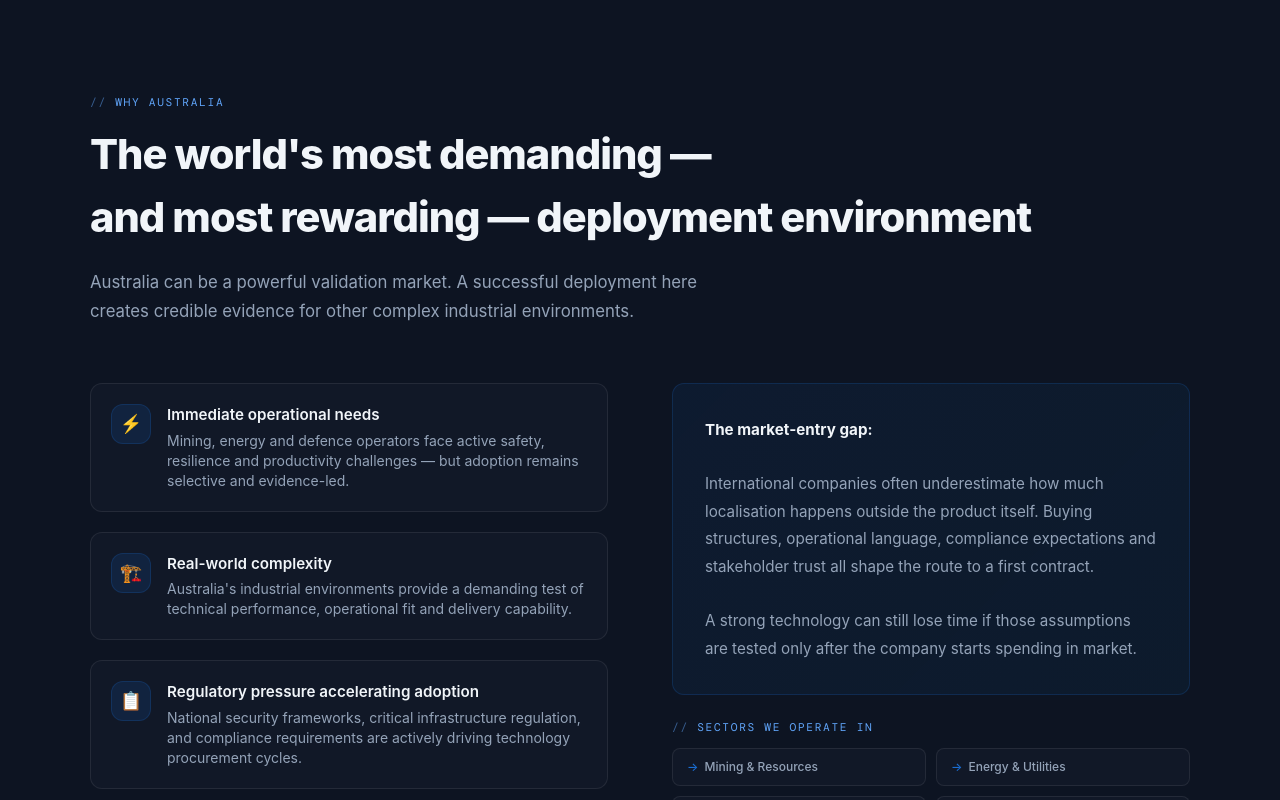
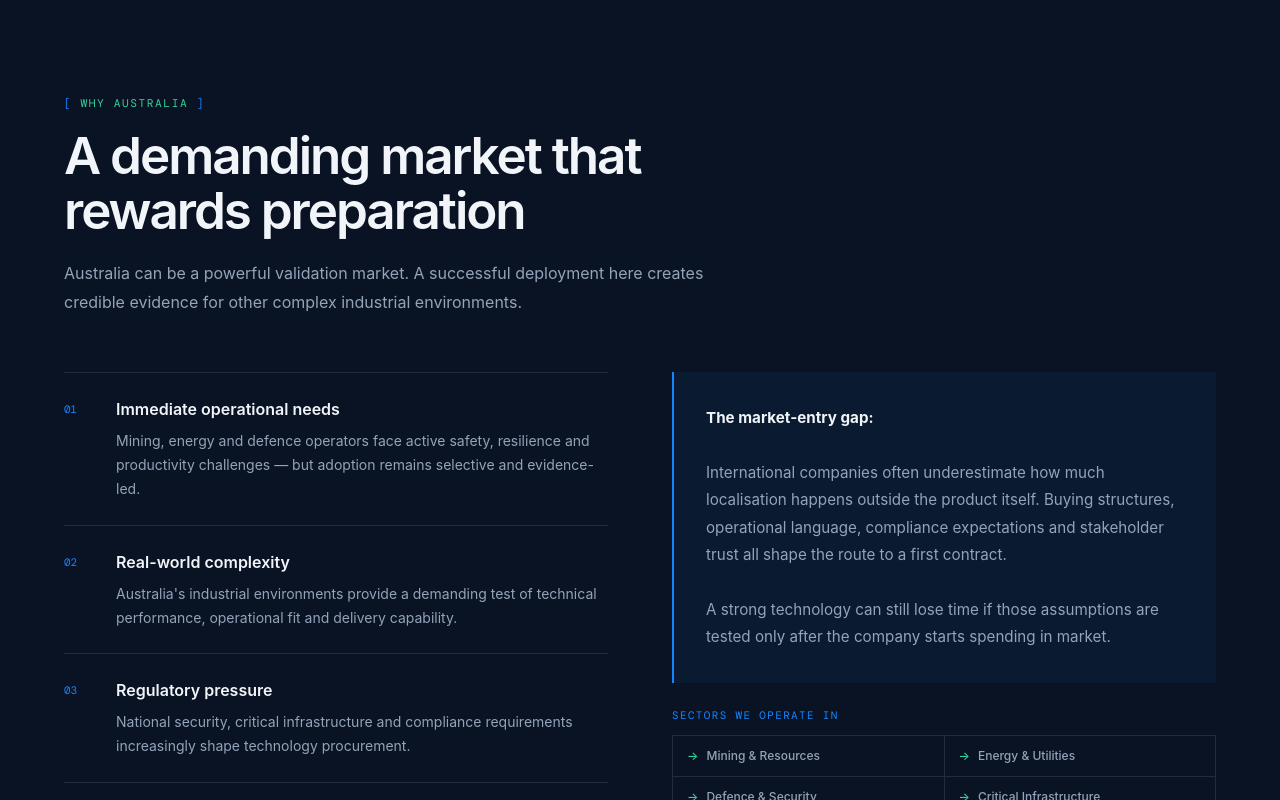
Before and after one commit to cecilepagneux-afk/camelvsunicorn, a React (Vite) app: page / in a window 1280 px wide. Shown: the part 880-1680 px from the top of the page. Built offline with nearby package versions, Linux system fonts and the light colour scheme.

Commit message:
Apply Digital Precision design to src/components/Why.tsx

```diff
--- a/src/components/Why.tsx
+++ b/src/components/Why.tsx
@@ -1,29 +1,29 @@
 const features = [
-  { icon: '⚡', title: 'Immediate operational needs', desc: 'Mining, energy and defence operators face active safety, resilience and productivity challenges — but adoption remains selective and evidence-led.' },
-  { icon: '🏗️', title: 'Real-world complexity', desc: "Australia's industrial environments provide a demanding test of technical performance, operational fit and delivery capability." },
-  { icon: '📋', title: 'Regulatory pressure accelerating adoption', desc: "National security frameworks, critical infrastructure regulation, and compliance requirements are actively driving technology procurement cycles." },
-  { icon: '🌏', title: 'A credible Asia-Pacific base', desc: 'Australia offers institutional stability and a strong reference market for companies planning a broader regional presence.' },
+  { title: 'Immediate operational needs', desc: 'Mining, energy and defence operators face active safety, resilience and productivity challenges — but adoption remains selective and evidence-led.' },
+  { title: 'Real-world complexity', desc: "Australia's industrial environments provide a demanding test of technical performance, operational fit and delivery capability." },
+  { title: 'Regulatory pressure', desc: 'National security, critical infrastructure and compliance requirements increasingly shape technology procurement.' },
+  { title: 'A credible Asia-Pacific base', desc: 'Australia offers institutional stability and a strong reference market for companies planning a broader regional presence.' },
 ];
 
 const sectors = ['Mining & Resources','Energy & Utilities','Defence & Security','Critical Infrastructure','Industrial Operations','Smart Cities'];
 
 export default function Why() {
   return (
-    <section id="why" className="bg-[#0d1422] px-[5%] py-24">
-      <div className="max-w-[1100px] mx-auto">
-        <p className="font-mono text-[0.7rem] tracking-[0.15em] text-blue-400 uppercase mb-3 before:content-['//\00a0'] before:opacity-50">Why Australia</p>
-        <h2 className="text-[clamp(1.9rem,3.5vw,2.6rem)] font-extrabold tracking-tight mb-5">The world's most demanding —<br />and most rewarding — deployment environment</h2>
-        <p className="text-slate-400 text-[1.05rem] max-w-[620px] leading-[1.75] mb-14">Australia can be a powerful validation market. A successful deployment here creates credible evidence for other complex industrial environments.</p>
+    <section id="why" className="cvds-section bg-[#0a1324]">
+      <div className="max-w-[1200px] mx-auto">
+        <p className="cvds-kicker">Why Australia</p>
+        <h2 className="cvds-heading max-w-[760px] mb-5">A demanding market that rewards preparation</h2>
+        <p className="cvds-intro max-w-[650px] mb-14">Australia can be a powerful validation market. A successful deployment here creates credible evidence for other complex industrial environments.</p>
 
         <div className="grid md:grid-cols-2 gap-16 items-start">
           {/* Left: features */}
-          <div className="flex flex-col gap-5">
-            {features.map(f => (
-              <div key={f.title} className="flex gap-4 items-start p-5 bg-[#111827] border border-white/[0.08] rounded-xl hover:border-[rgba(26,110,212,0.3)] transition-colors">
-                <div className="w-10 h-10 flex-shrink-0 bg-[rgba(26,110,212,0.14)] border border-[rgba(26,110,212,0.2)] rounded-xl grid place-items-center text-lg">{f.icon}</div>
+          <div className="flex flex-col border-b border-white/[0.1]">
+            {features.map((f, index) => (
+              <div key={f.title} className="grid grid-cols-[36px_1fr] gap-4 items-start border-t border-white/[0.1] py-6">
+                <div className="font-mono text-[0.68rem] text-[#1686ff] pt-1">{String(index + 1).padStart(2, '0')}</div>
                 <div>
-                  <h3 className="text-[0.95rem] font-semibold mb-1">{f.title}</h3>
-                  <p className="text-sm text-slate-400">{f.desc}</p>
+                  <h3 className="text-base font-semibold mb-2">{f.title}</h3>
+                  <p className="text-sm text-slate-400 leading-[1.7]">{f.desc}</p>
                 </div>
               </div>
             ))}
@@ -31,7 +31,7 @@ export default function Why() {
 
           {/* Right */}
           <div className="flex flex-col gap-6">
-            <div className="bg-[linear-gradient(135deg,rgba(26,110,212,0.08),rgba(14,165,233,0.05))] border border-[rgba(26,110,212,0.2)] rounded-xl p-8">
+            <div className="border-l-2 border-[#1686ff] bg-[#1686ff]/[0.06] p-8">
               <p className="text-slate-400 text-[0.95rem] leading-[1.8]">
                 <strong className="text-slate-100">The market-entry gap:</strong><br /><br />
                 International companies often underestimate how much localisation happens outside the product itself. Buying structures, operational language, compliance expectations and stakeholder trust all shape the route to a first contract.<br /><br />
@@ -39,10 +39,10 @@ export default function Why() {
               </p>
             </div>
             <div>
-              <p className="font-mono text-[0.7rem] tracking-[0.15em] text-blue-400 uppercase mb-3 before:content-['//\00a0'] before:opacity-50">Sectors we operate in</p>
-              <div className="grid grid-cols-2 gap-2.5">
+              <p className="font-mono text-[0.68rem] tracking-[0.13em] text-[#1686ff] uppercase mb-3">Sectors we operate in</p>
+              <div className="grid grid-cols-2 border-t border-l border-white/[0.1]">
                 {sectors.map(s => (
-                  <div key={s} className="bg-[#111827] border border-white/[0.08] rounded-lg px-3.5 py-2.5 text-xs font-medium text-slate-400 flex items-center gap-1.5 before:content-['→'] before:text-[#1A6ED4] before:text-xs">{s}</div>
+                  <div key={s} className="border-r border-b border-white/[0.1] px-3.5 py-3 text-xs font-medium text-slate-400 flex items-center gap-2 before:content-['→'] before:text-emerald-400">{s}</div>
                 ))}
               </div>
             </div>
```
